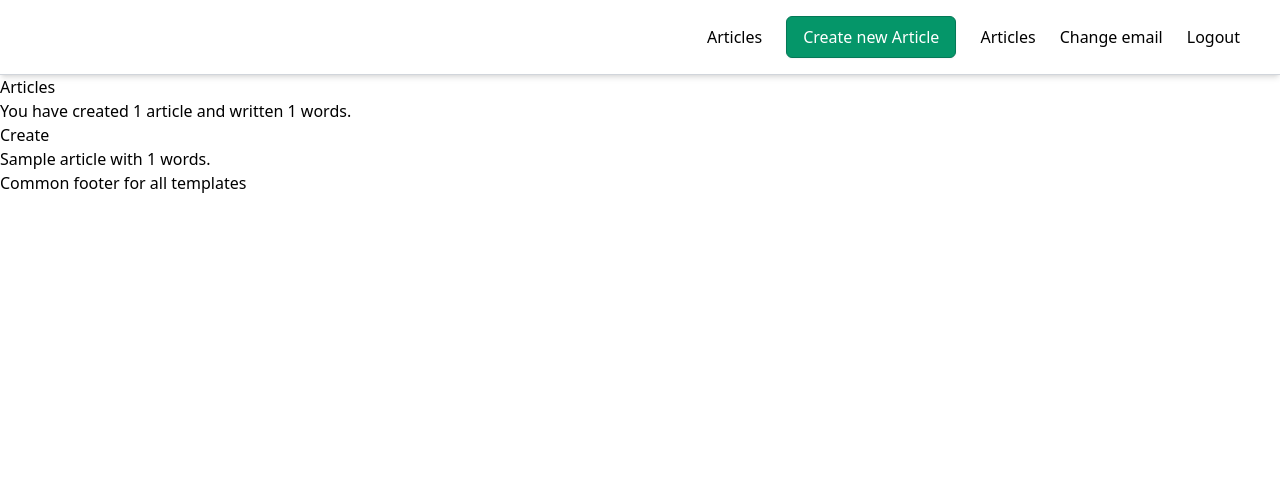
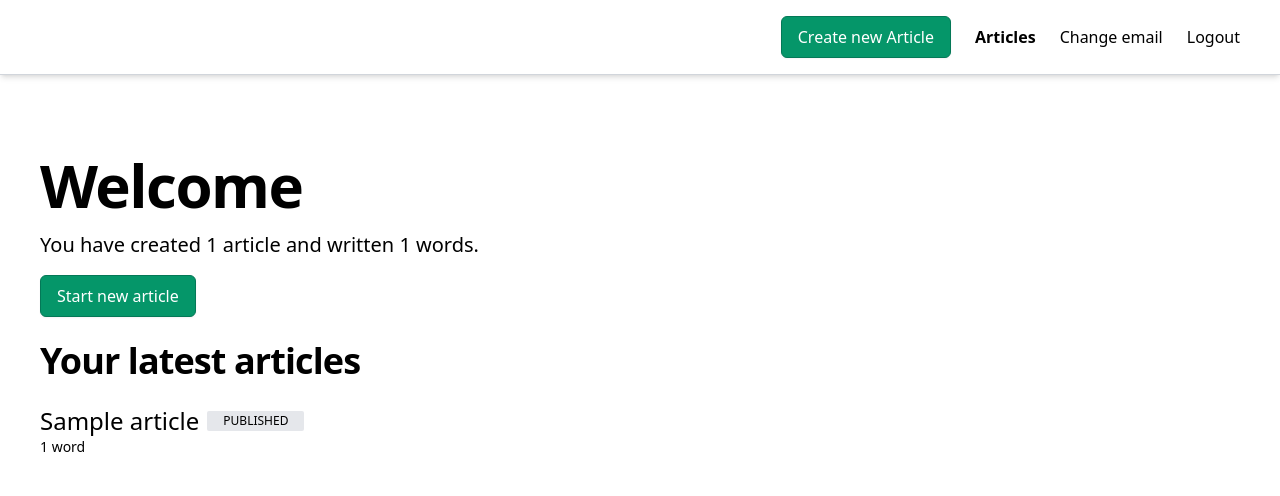
Before and after one commit to jfsarmien2/fictional-articlehub, a Django app: page /articles/ in a window 1280 px wide. Shown: the top 496 px of the page. Run offline with Django 5.2, Linux system fonts and the light colour scheme; a user stored in the database is signed in; tables that the repository leaves empty hold one stand-in row (values such as "Sample post"); some libraries are stand-ins or nearby versions.

Commit message:
add stying on homepage

```diff
--- a/django_course/settings.py
+++ b/django_course/settings.py
@@ -165,7 +165,8 @@ ACCOUNT_EMAIL_VERIFICATION = "none"
 # Internationalization
 # https://docs.djangoproject.com/en/5.1/topics/i18n/
 
-LANGUAGE_CODE = 'es'
+# LANGUAGE_CODE = 'es'
+LANGUAGE_CODE = 'en-us'
 
 TIME_ZONE = 'UTC'
 
--- a/static/output.css
+++ b/static/output.css
@@ -758,12 +758,36 @@ select {
   margin-right: auto;
 }
 
+.mb-4 {
+  margin-bottom: 1rem;
+}
+
+.mb-6 {
+  margin-bottom: 1.5rem;
+}
+
+.ml-2 {
+  margin-left: 0.5rem;
+}
+
+.mt-10 {
+  margin-top: 2.5rem;
+}
+
 .block {
   display: block;
 }
 
+.inline-block {
+  display: inline-block;
+}
+
 .flex {
   display: flex;
+}
+
+.w-full {
+  width: 100%;
 }
 
 .max-w-7xl {
@@ -778,16 +802,12 @@ select {
   justify-content: flex-end;
 }
 
-.gap-2 {
-  gap: 0.5rem;
+.gap-6 {
+  gap: 1.5rem;
 }
 
-.gap-5 {
-  gap: 1.25rem;
-}
-
-.gap-6 {
-  gap: 1.5rem;
+.rounded-sm {
+  border-radius: 0.125rem;
 }
 
 .border-b {
@@ -797,6 +817,15 @@ select {
 .border-gray-300 {
   --tw-border-opacity: 1;
   border-color: rgb(209 213 219 / var(--tw-border-opacity, 1));
+}
+
+.bg-gray-200 {
+  --tw-bg-opacity: 1;
+  background-color: rgb(229 231 235 / var(--tw-bg-opacity, 1));
+}
+
+.p-2 {
+  padding: 0.5rem;
 }
 
 .px-10 {
@@ -809,9 +838,51 @@ select {
   padding-bottom: 1rem;
 }
 
+.px-4 {
+  padding-left: 1rem;
+  padding-right: 1rem;
+}
+
+.py-1 {
+  padding-top: 0.25rem;
+  padding-bottom: 0.25rem;
+}
+
+.py-0\.5 {
+  padding-top: 0.125rem;
+  padding-bottom: 0.125rem;
+}
+
+.text-center {
+  text-align: center;
+}
+
 .text-sm {
   font-size: 0.875rem;
   line-height: 1.25rem;
+}
+
+.text-xl {
+  font-size: 1.25rem;
+  line-height: 1.75rem;
+}
+
+.text-2xl {
+  font-size: 1.5rem;
+  line-height: 2rem;
+}
+
+.text-xs {
+  font-size: 0.75rem;
+  line-height: 1rem;
+}
+
+.font-semibold {
+  font-weight: 600;
+}
+
+.uppercase {
+  text-transform: uppercase;
 }
 
 .shadow-md {
@@ -913,6 +984,45 @@ select {
   --tw-ring-offset-width: 2px;
 }
 
-.hover\:underline:hover {
-  text-decoration-line: underline;
+.title {
+  font-size: 3.75rem;
+  line-height: 1;
+  font-weight: 600;
+  letter-spacing: -0.025em;
 }
+
+.subtitle {
+  font-size: 2.25rem;
+  line-height: 2.5rem;
+  font-weight: 600;
+  letter-spacing: -0.025em;
+}
+
+.hover\:shadow-underline:hover {
+  --tw-shadow: inset 0 -2px 0 0;
+  --tw-shadow-colored: inset 0 -2px 0 0 var(--tw-shadow-color);
+  box-shadow: var(--tw-ring-offset-shadow, 0 0 #0000), var(--tw-ring-shadow, 0 0 #0000), var(--tw-shadow);
+}
+
+.hover\:shadow-gray-300:hover {
+  --tw-shadow-color: #d1d5db;
+  --tw-shadow: var(--tw-shadow-colored);
+}
+
+@media (min-width: 640px) {
+  .sm\:w-auto {
+    width: auto;
+  }
+}
+
+@media (min-width: 768px) {
+  .md\:p-4 {
+    padding: 1rem;
+  }
+}
+
+@media (min-width: 1024px) {
+  .lg\:p-10 {
+    padding: 2.5rem;
+  }
+}
--- a/tailwind.config.js
+++ b/tailwind.config.js
@@ -2,7 +2,11 @@
 module.exports = {
   content: ["./templates/**/*.html"],
   theme: {
-    extend: {},
+    extend: {
+      boxShadow: {
+        underline: "inset 0 -2px 0 0",
+      },
+    },
   },
   plugins: [require("@tailwindcss/forms"), require("@tailwindcss/typography")],
 };
--- a/templates/app/base.html
+++ b/templates/app/base.html
@@ -11,16 +11,31 @@
   <script src="https://cdn.jsdelivr.net/npm/easymde/dist/easymde.min.js"></script>
 </head>
 <body>
+
+  {% url 'create_article' as create_new_url %}
+  {% url 'home' as your_article_url %}
+  {% url 'account_email' as change_email_url %}
+
+
   <nav class="px-10 py-4 border-b border-gray-300 shadow-md">
     <div class="flex justify-end items-center gap-6 max-w-7xl mx-auto">
-      <a href="{% url 'home' %}">Articles</a>
         {% if user.is_authenticated %}
-        <a class="button primary" href="{% url 'create_article' %}">Create new Article</a>
-        <a class="hover:underline" href="{% url 'home' %}">Articles</a>
-        <a class="hover:underline" href="{% url 'account_email' %}">Change email</a>
+        <a class="button primary" href="
+        {% spaceless %}
+          {% if request.path != create_new_url %}
+                {{ create_new_url }}
+          {% else %}
+            #
+          {% endif %}
+        {% endspaceless %}
+          ">
+          Create new Article
+        </a>
+        <a class="hover:shadow-underline hover:shadow-gray-300 {% if request.path == your_article_url %} font-semibold {% endif %}" href="{{ your_article_url }}">Articles</a>
+        <a class="hover:shadow-underline hover:shadow-gray-300 {% if request.path == change_email_url %} font-semibold {% endif %}" href="{{ change_email_url }}">Change email</a>
           <form method="POST" action="{% url 'account_logout' %}">
             {% csrf_token %}
-            <button class="hover:underline" type="submit">Logout</button>
+            <button class="hover:shadow-underline hover:shadow-gray-300" type="submit">Logout</button>
           </form>
         {% else %}
           <a class="button secondary text-sm" href="{% url 'account_login' %}">Log in</a>
@@ -31,7 +46,7 @@
   {% block content %}
 
   {% endblock content %}
-  <footer>Common footer for all templates</footer>
+  {% comment %} <footer>Common footer for all templates</footer> {% endcomment %}
 
   {% block page_js %}
 
--- a/templates/app/home.html
+++ b/templates/app/home.html
@@ -1,23 +1,30 @@
 {% extends 'app/base.html' %}
 {% load humanize %}
 {% block content %}
-
-    <h1>Articles</h1>
-    <p>
+   <main class="max-w-7xl mx-auto mt-10 p-2 md:p-4 lg:p-10">
+    <h1 class="title mb-4">Welcome</h1>
+    <p class="text-xl mb-4">
         You have created {{ user.article_count | intcomma }}
         article{{ user.article_count | pluralize }}
         and written {{ user.written_words | intcomma}} words.
     </p>
-    <a href="{% url 'create_article' %}">Create</a>
-
+    <a class="button primary inline-block mb-6 w-full sm:w-auto text-center" href="{% url 'create_article' %}">Start new article</a>
+    <h2 class="subtitle mb-6">Your latest articles</h2>
     {% if articles %}
         <ul>
             {% for article in articles %}
-                <li><a href="{% url 'update_article' article.id %}">{{ article.title }}</a> with {{article.word_count}} words.</li>
+                <li>
+                    <a
+                        class="text-2xl flex items-center" href="{% url 'update_article' article.id %}">
+                        {{ article.title }}
+                        <span class="ml-2 text-xs rounded-sm uppercase bg-gray-200 px-4 py-0.5">{{ article.status }}</span>
+                    </a>
+                    <p class="text-sm">{{article.word_count}} word{{article.word_count | pluralize}}</p>
+                </li>
             {% endfor %}
         </ul>
     {% else %}
-    You have no articles yet.
+    <p>You have no articles yet.</p>
     {% endif %}
-
+   </main>
 {% endblock content %}
```
Also changed, not shown: static/input.css (+7 -0 lines).
